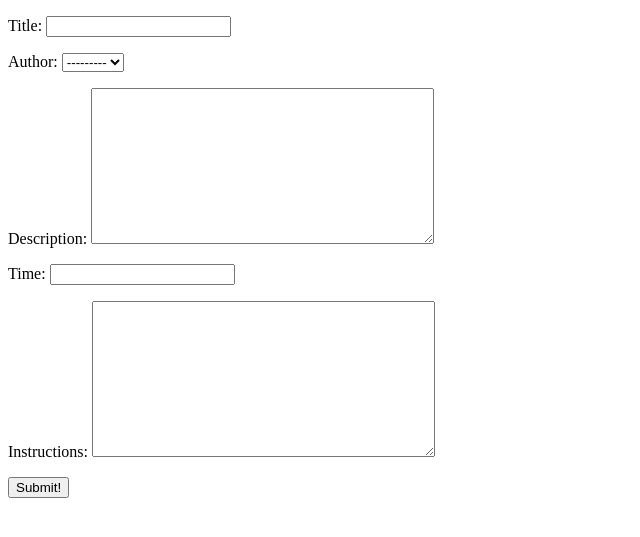
After one commit to Aries324/RecipeBox, a Django app: page /addrecipe/ in a window 1280 px wide. The commit adds this page. Shown: the top 537 px of the page, without its empty margins (0-640 px from the left). Run offline with Django 3.2, Linux system fonts and the light colour scheme; data that the repository does not hold is empty.

Commit message:
add forms with new views

```diff
--- /dev/null
+++ b/recipes/forms.py
@@ -0,0 +1,19 @@
+from django import forms
+from recipes.models import Author, Recipe
+
+
+class AddRecipeForm(forms.Form):
+    title = forms.CharField(max_length=30)
+    author = forms.ModelChoiceField(queryset=Author.objects.all())
+    description = forms.CharField(widget=forms.Textarea)
+    time = forms.CharField(max_length=50)
+    instructions = forms.CharField(widget=forms.Textarea)
+
+
+class AddAuthorForm(forms.ModelForm):
+    class Meta:
+        model = Author
+        fields = [
+            'name',
+            'bio'
+        ]
--- /dev/null
+++ b/recipes/templates/addrecipe.html
@@ -0,0 +1,14 @@
+<!DOCTYPE html>
+<html lang="en">
+  <head>
+    <meta charset="UTF-8" />
+    <meta name="viewport" content="width=device-width, initial-scale=1.0" />
+    <title>Document</title>
+  </head>
+  <body>
+    <form action="/addrecipe/" method="POST">
+      {% csrf_token %} {{ form.as_p }}
+      <input type="submit" value="Submit!" />
+    </form>
+  </body>
+</html>
--- a/recipes/templates/index.html
+++ b/recipes/templates/index.html
@@ -7,6 +7,8 @@
     <h1>Recipe Box</h1>
 
     <h2>Recipes</h2>
+    <button><a href="addrecipe/">Add a Recipe</a></button>
+    <button><a href="addauthor/">Add an Author</a></button>
     <ul>
       {% for item in data %}
       <li>
--- a/recipes/templates/profile.html
+++ b/recipes/templates/profile.html
@@ -8,7 +8,7 @@
   <body>
     <a href="{% url 'home' %}">home</a>
     <h1>{{ author.name }}</h1>
-
+    <p>{{ author.bio }}</p>
     <h2>Recipes made:</h2>
     <ul>
       {% for item in recipe %}
--- a/recipes/urls.py
+++ b/recipes/urls.py
@@ -4,6 +4,8 @@ from recipes import views
 
 urlpatterns = [
     path('', views.index, name='home'),
+    path('addrecipe/', views.add_recipe),
+    path('addauthor/', views.add_author),
     path('recipe/<int:id>/', views.recipe),
     path('profile/<int:id>/', views.profile)
 ]
--- a/recipes/views.py
+++ b/recipes/views.py
@@ -1,12 +1,41 @@
-from django.shortcuts import render
+from django.shortcuts import render, reverse, HttpResponseRedirect
 from recipes.models import Recipe, Author
-
-# Create your views here.
+from recipes.forms import AddRecipeForm, AddAuthorForm
 
 
 def index(request):
     data = Recipe.objects.all()
     return render(request, 'index.html', {'data': data})
+
+
+def add_recipe(request):
+
+    if request.method == "POST":
+        form = AddRecipeForm(request.POST)
+        if form.is_valid():
+            data = form.cleaned_data
+            Recipe.objects.create(
+                title=data['title'],
+                author=data['author'],
+                description=data['description'],
+                time=data['time'],
+                instructions=data['instructions']
+            )
+            return HttpResponseRedirect(reverse('home'))
+
+    form = AddRecipeForm()
+
+    return render(request, 'addrecipe.html', {"form": form})
+
+
+def add_author(request):
+    if request.method == "POST":
+        form = AddAuthorForm(request.POST)
+        form.save()
+        return HttpResponseRedirect(reverse('home'))
+
+    form = AddAuthorForm
+    return render(request, 'addauthor.html', {'form': form})
 
 
 def recipe(request, id):
```
Also changed, not shown: recipes/templates/addauthor.html (added, +14 -0 lines).
